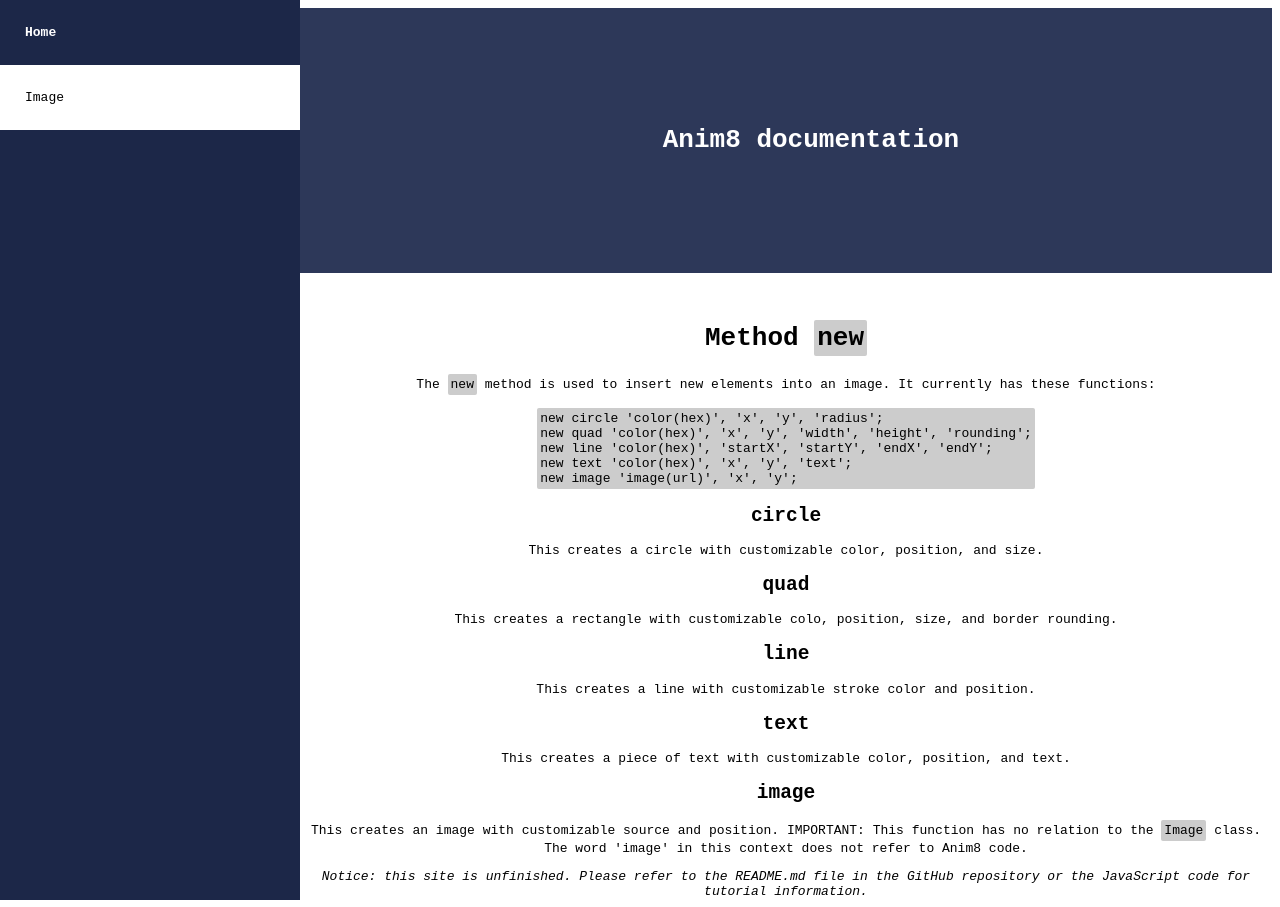
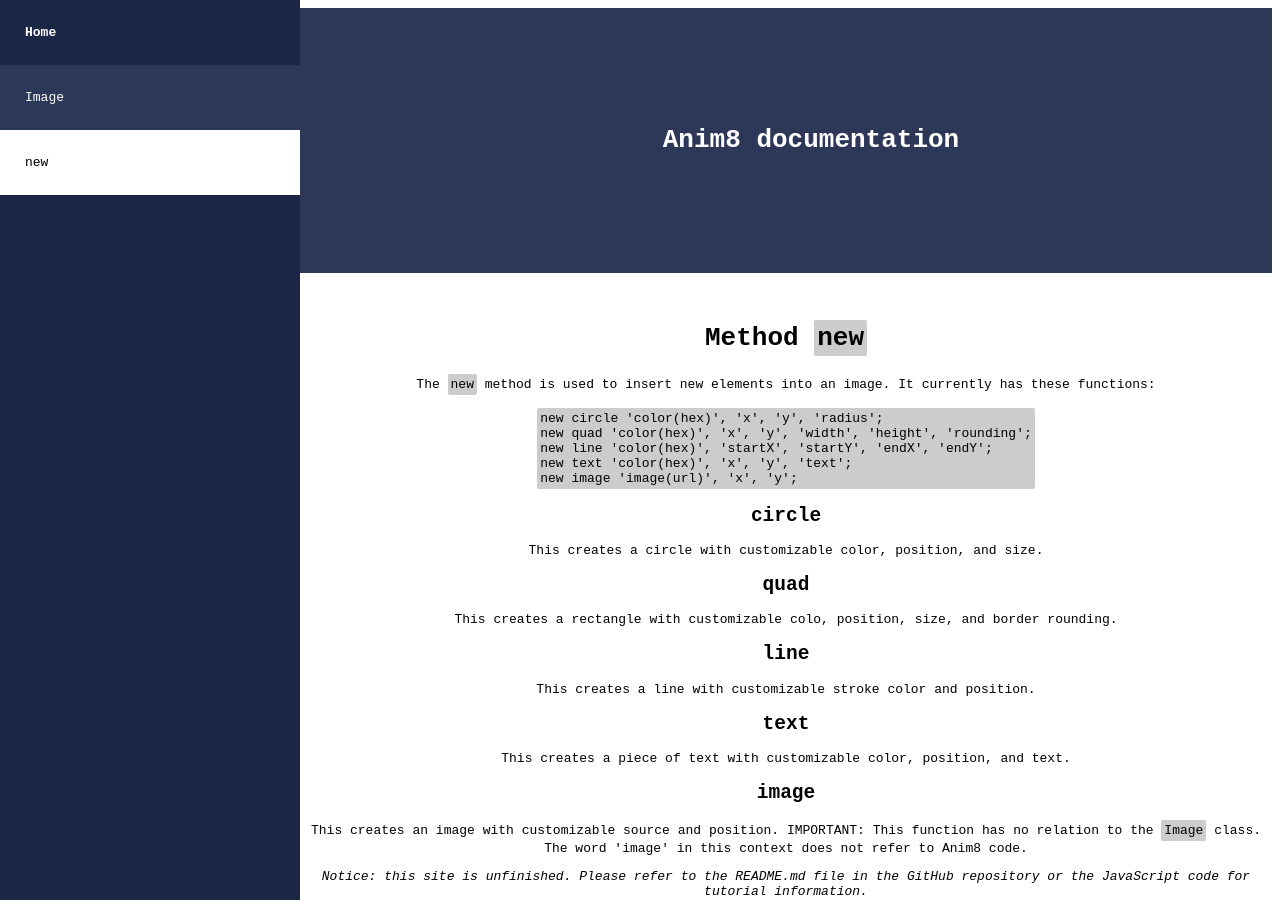
Before and after one commit to Coding-master5/Anim8, a plain HTML site: page docs/new.html in a window 1280 px wide. Drawn offline with Linux system fonts and the light colour scheme.

Commit message:
Update new.html

```diff
--- a/docs/new.html
+++ b/docs/new.html
@@ -41,7 +41,8 @@
     </header>
     <div style='background:#1c2748;color:#fff;padding:50px;height:100%;width:200px;position:fixed;top:0;left:0;float:left;'>
       <a href='https://coding-master5.github.io/Anim8/docs/index.html' class='item'><b>Home</b></a>
-      <a href='https://coding-master5.github.io/Anim8/docs/image.html' class='item active'>Image</a>
+      <a href='https://coding-master5.github.io/Anim8/docs/image.html' class='item'>Image</a>
+      <a href='https://coding-master5.github.io/Anim8/docs/new.html' class='item active'>new</a>
     </div>
     <br>
     <br>
```
